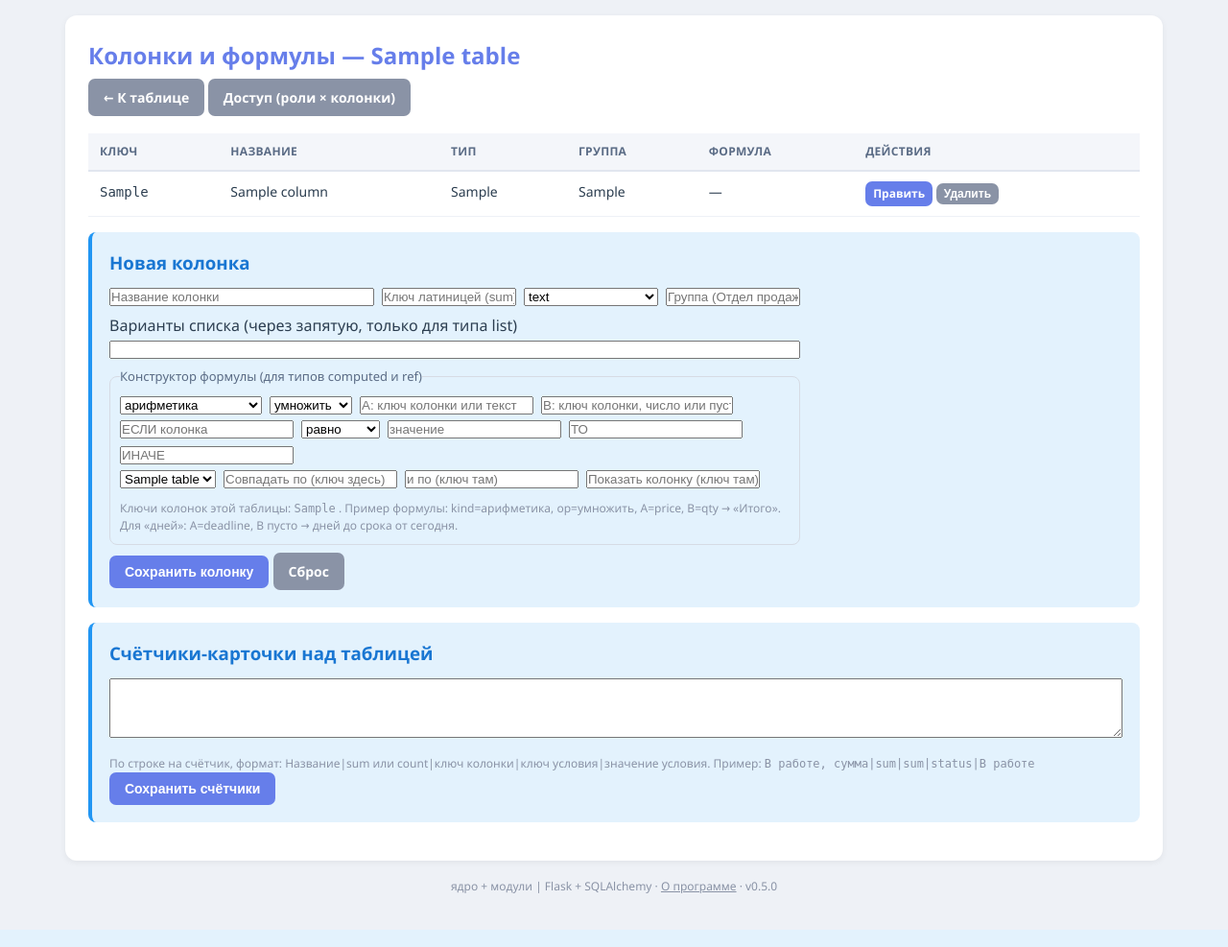
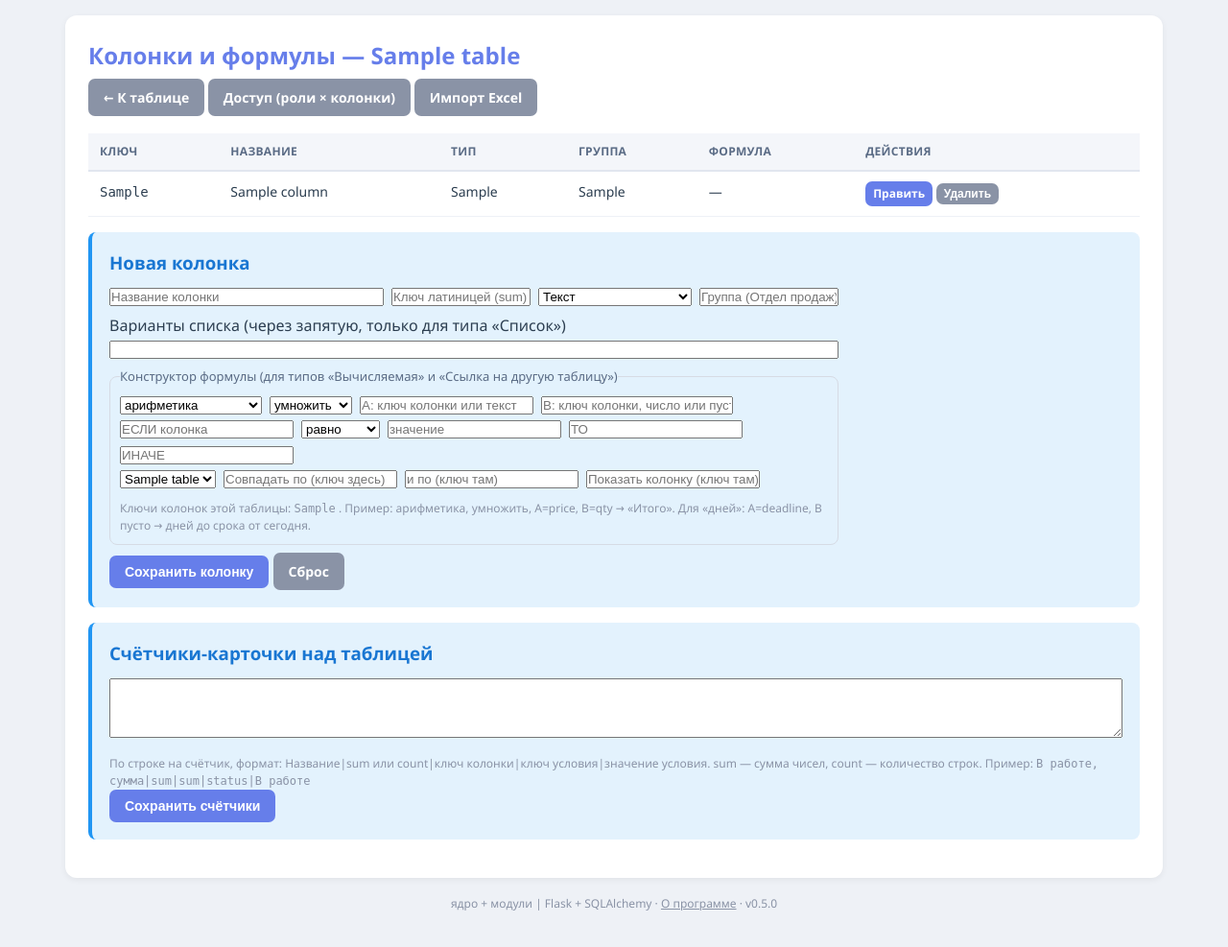
Before and after one commit to Dykus/modular-app, a Flask app: page /tables/1/cols in a window 1280 px wide. Shown: the part 186-1173 px from the top of the page at 96% size. Before the commit the page ends 1117 px from the top, so only its background shows below. Run offline with Flask 3, Linux system fonts and the light colour scheme; tables that the repository leaves empty hold one stand-in row (values such as "Sample post"); parts of the project's set-up code (start-up, migrations or seed data) failed here and were passed over.

Commit message:
Конструктор: импорт Excel по заголовкам, русские типы колонок (0.10.1)

```diff
--- a/modules/tables/routes.py
+++ b/modules/tables/routes.py
@@ -7,6 +7,16 @@ from modules.tables.models import CustomTable, TableColumn, TableRow, TableAcces
 from modules.tables.service import (jload, num, compute_value, user_access, role_access,
                                     can_edit_col, calc_counters, TRASH_DAYS)
 import json, os, datetime
+
+TYPE_LABELS = {
+    "text": "Текст",
+    "number": "Число",
+    "date": "Дата",
+    "list": "Список",
+    "computed": "Вычисляемая (формула)",
+    "ref": "Ссылка на другую таблицу",
+}
+TYPE_CHOICES = list(TYPE_LABELS.items())
 
 tables_bp = Blueprint("tables", __name__, url_prefix="/tables", template_folder="templates")
 
@@ -111,6 +121,89 @@ def view(tid):
                            counters=calc_counters(t, datas), logs=logs, tabs=visible_tables(),
                            trash_count=trash_count, can_edit_col=can_edit_col, trash_days=TRASH_DAYS)
 
+@tables_bp.route("/<int:tid>/import", methods=["GET", "POST"])
+@perm("tables.view")
+def import_xlsx(tid):
+    """Import .xlsx: sopostavlenie kolonok po zagolovkam, avtosozdanie nedostayushchih."""
+    t = CustomTable.query.get_or_404(tid)
+    m = user_access(tid, current_user)
+    if not (m["create"] or m["edit"] is None):
+        flash("Нет права создавать строки в этой таблице — импорт недоступен.")
+        return redirect(url_for("tables.view", tid=tid))
+    if request.method == "POST":
+        f = request.files.get("file")
+        if f is None or not f.filename:
+            flash("Выберите файл .xlsx")
+            return redirect(url_for("tables.import_xlsx", tid=tid))
+        try:
+            import openpyxl
+            wb = openpyxl.load_workbook(f.stream, data_only=True, read_only=True)
+        except Exception as e:
+            flash("Не удалось прочитать файл: " + str(e)[:200])
+            return redirect(url_for("tables.import_xlsx", tid=tid))
+        sheet_name = (request.form.get("sheet") or "").strip()
+        if sheet_name and sheet_name in wb.sheetnames:
+            ws = wb[sheet_name]
+        else:
+            ws = wb[wb.sheetnames[0]]
+        try:
+            header_row = max(1, int(request.form.get("header_row") or 1))
+        except Exception:
+            header_row = 1
+        make_cols = bool(request.form.get("make_cols"))
+        allrows = list(ws.iter_rows(values_only=True))
+        used_sheet = ws.title
+        wb.close()
+        if len(allrows) < header_row:
+            flash("В листе «" + used_sheet + "» нет строк.")
+            return redirect(url_for("tables.import_xlsx", tid=tid))
+        headers = [str(x).strip() if x is not None else "" for x in allrows[header_row - 1]]
+        cols = cols_of(tid)
+        by_title = {c.title.strip().lower(): c for c in cols}
+        created_cols = 0
+        mapping = []
+        for i, h in enumerate(headers):
+            if not h:
+                continue
+            c = by_title.get(h.lower())
+            if c is None and make_cols:
+                keys = {c2.key for c2 in cols}
+                key = "col%d" % (i + 1)
+                while key in keys:
+                    key += "x"
+                mx = db.session.query(db.func.max(TableColumn.order)).filter_by(table_id=tid).scalar() or 0
+                c = TableColumn(table_id=tid, key=key, title=h, col_type="text", order=mx + 1)
+                db.session.add(c); db.session.flush()
+                cols.append(c); by_title[h.lower()] = c
+                created_cols += 1
+            if c is not None:
+                mapping.append((i, c.key))
+        db.session.commit()
+        added = 0
+        for r in allrows[header_row:]:
+            if all((x is None or str(x).strip() == "") for x in r):
+                continue
+            data = {}
+            for i, key in mapping:
+                v = r[i] if i < len(r) else None
+                if v is None:
+                    data[key] = ""
+                elif isinstance(v, (datetime.datetime, datetime.date)):
+                    data[key] = v.strftime("%d.%m.%Y")
+                else:
+                    data[key] = str(v).strip()
+            row = TableRow(table_id=tid, data=json.dumps(data, ensure_ascii=False),
+                           created_by=who() + " (импорт)")
+            db.session.add(row); db.session.flush()
+            db.session.add(CellLog(table_id=tid, row_id=row.id, column_key="*",
+                                   old_value="", new_value="строка создана импортом Excel",
+                                   who=who()))
+            added += 1
+        db.session.commit()
+        flash("Импорт завершён (лист «" + used_sheet + "»): строк добавлено " + str(added) + ", колонок создано " + str(created_cols) + ".")
+        return redirect(url_for("tables.view", tid=tid))
+    return render_template("tables/import.html", t=t)
+
 @tables_bp.route("/<int:tid>/row/<rid>")
 @perm("tables.view")
 def row_edit(tid, rid):
@@ -210,13 +303,17 @@ def cols(tid):
     cid = request.args.get("cid", type=int)
     if cid:
         col = TableColumn.query.get_or_404(cid)
+    f = jload(col.formula, {}) if col else {}
+    opt_text = ", ".join(jload(col.options, [])) if col else ""
     all_tables = CustomTable.query.order_by(CustomTable.order, CustomTable.id).all()
     lines = []
     for c in jload(t.counters, []):
         lines.append("|".join([c.get("title", ""), c.get("func", "sum"), c.get("col", ""),
                                c.get("wcol", ""), c.get("wval", "")]))
-    return render_template("tables/cols.html", t=t, cols=cols_of(tid), col=col,
-                           all_tables=all_tables, counters_text="\n".join(lines))
+    return render_template("tables/cols.html", t=t, cols=cols_of(tid), col=col, f=f,
+                           opt_text=opt_text, all_tables=all_tables,
+                           counters_text="\n".join(lines),
+                           TYPE_LABELS=TYPE_LABELS, TYPE_CHOICES=TYPE_CHOICES)
 
 @tables_bp.route("/<int:tid>/col/save", methods=["POST"])
 @perm("tables.manage")
--- a/modules/tables/templates/tables/cols.html
+++ b/modules/tables/templates/tables/cols.html
@@ -3,12 +3,15 @@
 {% block content %}
 <div class="welcome"><h2>Колонки и формулы — {{ t.title }}</h2>
 <p><a class="btn gray" href="{{ url_for('tables.view', tid=t.id) }}">← К таблице</a>
-<a class="btn gray" href="{{ url_for('tables.access', tid=t.id) }}">Доступ (роли × колонки)</a></p></div>
+<a class="btn gray" href="{{ url_for('tables.access', tid=t.id) }}">Доступ (роли × колонки)</a>
+<a class="btn gray" href="{{ url_for('tables.import_xlsx', tid=t.id) }}">Импорт Excel</a></p></div>
 <table>
 <thead><tr><th>Ключ</th><th>Название</th><th>Тип</th><th>Группа</th><th>Формула</th><th>Действия</th></tr></thead>
 <tbody>
 {% for c in cols %}
-<tr><td><code>{{ c.key }}</code></td><td>{{ c.title }}</td><td>{{ c.col_type }}</td><td>{{ c.grp or '—' }}</td>
+<tr><td><code>{{ c.key }}</code></td><td>{{ c.title }}</td>
+<td>{{ TYPE_LABELS.get(c.col_type, c.col_type) }}</td>
+<td>{{ c.grp or '—' }}</td>
 <td>{% if c.col_type in ('computed','ref') %}<code>{{ c.formula }}</code>{% else %}—{% endif %}</td>
 <td><a class="btn" style="padding:4px 8px;font-size:12px" href="{{ url_for('tables.cols', tid=t.id, cid=c.id) }}">Править</a>
 <form method="post" style="display:inline" action="{{ url_for('tables.col_delete', tid=t.id) }}" onsubmit="return confirm('Удалить колонку?')"><input type="hidden" name="id" value="{{ c.id }}"><button class="btn gray" style="padding:4px 8px;font-size:12px">Удалить</button></form></td></tr>
@@ -18,42 +21,58 @@
 
 <div class="info">
 <h3>{{ 'Правка колонки: ' ~ col.title if col else 'Новая колонка' }}</h3>
-<form method="post" action="{{ url_for('tables.col_save', tid=t.id) }}" style="display:flex;flex-direction:column;gap:8px;max-width:720px">
+<form method="post" action="{{ url_for('tables.col_save', tid=t.id) }}" style="display:flex;flex-direction:column;gap:8px;max-width:760px">
 {% if col %}<input type="hidden" name="id" value="{{ col.id }}">{% endif %}
 <div style="display:flex;gap:8px;flex-wrap:wrap">
 <input type="text" name="title" placeholder="Название колонки" value="{{ col.title if col else '' }}" required style="flex:2;min-width:200px">
 <input type="text" name="key" placeholder="Ключ латиницей (sum)" value="{{ col.key if col else '' }}" required style="flex:1;min-width:140px">
-<select name="col_type" style="flex:1;min-width:140px">
-{% for tp in ['text','number','date','list','computed','ref'] %}
-<option value="{{ tp }}" {{ 'selected' if col and col.col_type==tp }}>{{ tp }}</option>
+<select name="col_type" style="flex:1;min-width:160px">
+{% for val, lab in TYPE_CHOICES %}
+<option value="{{ val }}" {{ 'selected' if col and col.col_type == val }}>{{ lab }}</option>
 {% endfor %}
 </select>
 <input type="text" name="grp" placeholder="Группа (Отдел продаж)" value="{{ col.grp if col else '' }}" style="flex:1;min-width:140px">
 </div>
-<label>Варианты списка (через запятую, только для типа list)
-<input type="text" name="options" value="{{ col.options.replace('[','').replace(']','').replace('&quot;','') if col and col.col_type=='list' else '' }}" style="width:100%;margin-top:4px"></label>
+<label>Варианты списка (через запятую, только для типа «Список»)
+<input type="text" name="options" value="{{ opt_text }}" style="width:100%;margin-top:4px"></label>
 <fieldset style="border:1px solid #d6dbe4;border-radius:8px;padding:10px">
-<legend style="font-size:13px;color:#5a6b85">Конструктор формулы (для типов computed и ref)</legend>
+<legend style="font-size:13px;color:#5a6b85">Конструктор формулы (для типов «Вычисляемая» и «Ссылка на другую таблицу»)</legend>
 <div style="display:flex;gap:8px;flex-wrap:wrap">
-<select name="kind"><option value="arith">арифметика</option><option value="concat">склейка текста</option><option value="days">дней между дат</option><option value="if">ЕСЛИ…ТО…ИНАЧЕ</option></select>
-<select name="op"><option value="mul">умножить</option><option value="add">сложить</option><option value="sub">вычесть</option><option value="div">разделить</option></select>
-<input type="text" name="a" placeholder="A: ключ колонки или текст" style="min-width:160px">
-<input type="text" name="b" placeholder="B: ключ колонки, число или пусто=сегодня" style="min-width:200px">
+<select name="kind">
+<option value="arith" {{ 'selected' if f.get('kind')=='arith' }}>арифметика</option>
+<option value="concat" {{ 'selected' if f.get('kind')=='concat' }}>склейка текста</option>
+<option value="days" {{ 'selected' if f.get('kind')=='days' }}>дней между дат</option>
+<option value="if" {{ 'selected' if f.get('kind')=='if' }}>ЕСЛИ…ТО…ИНАЧЕ</option>
+</select>
+<select name="op">
+<option value="mul" {{ 'selected' if f.get('op')=='mul' }}>умножить</option>
+<option value="add" {{ 'selected' if f.get('op')=='add' }}>сложить</option>
+<option value="sub" {{ 'selected' if f.get('op')=='sub' }}>вычесть</option>
+<option value="div" {{ 'selected' if f.get('op')=='div' }}>разделить</option>
+</select>
+<input type="text" name="a" placeholder="A: ключ колонки или текст" value="{{ f.get('a', '') }}" style="min-width:160px">
+<input type="text" name="b" placeholder="B: ключ колонки, число или пусто=сегодня" value="{{ f.get('b', '') }}" style="min-width:200px">
 </div>
 <div style="display:flex;gap:8px;flex-wrap:wrap;margin-top:6px">
-<input type="text" name="if_col" placeholder="ЕСЛИ колонка" style="min-width:120px">
-<select name="if_op"><option value="eq">равно</option><option value="ne">не равно</option><option value="contains">содержит</option><option value="gt">больше</option><option value="lt">меньше</option></select>
-<input type="text" name="if_val" placeholder="значение" style="min-width:100px">
-<input type="text" name="then_v" placeholder="ТО" style="min-width:80px">
-<input type="text" name="else_v" placeholder="ИНАЧЕ" style="min-width:80px">
+<input type="text" name="if_col" placeholder="ЕСЛИ колонка" value="{{ f.get('col', '') }}" style="min-width:120px">
+<select name="if_op">
+<option value="eq" {{ 'selected' if f.get('if_op')=='eq' }}>равно</option>
+<option value="ne" {{ 'selected' if f.get('if_op')=='ne' }}>не равно</option>
+<option value="contains" {{ 'selected' if f.get('if_op')=='contains' }}>содержит</option>
+<option value="gt" {{ 'selected' if f.get('if_op')=='gt' }}>больше</option>
+<option value="lt" {{ 'selected' if f.get('if_op')=='lt' }}>меньше</option>
+</select>
+<input type="text" name="if_val" placeholder="значение" value="{{ f.get('value', '') }}" style="min-width:100px">
+<input type="text" name="then_v" placeholder="ТО" value="{{ f.get('then', '') }}" style="min-width:80px">
+<input type="text" name="else_v" placeholder="ИНАЧЕ" value="{{ f.get('else', '') }}" style="min-width:80px">
 </div>
 <div style="display:flex;gap:8px;flex-wrap:wrap;margin-top:6px">
-<select name="ref_table">{% for x in all_tables %}<option value="{{ x.id }}" {{ 'selected' if col and col.formula and (x.id|string) in col.formula }}>{{ x.title }}</option>{% endfor %}</select>
-<input type="text" name="match_local" placeholder="Совпадать по (ключ здесь)" style="min-width:160px">
-<input type="text" name="match_remote" placeholder="и по (ключ там)" style="min-width:140px">
-<input type="text" name="show" placeholder="Показать колонку (ключ там)" style="min-width:170px">
+<select name="ref_table">{% for x in all_tables %}<option value="{{ x.id }}" {{ 'selected' if f.get('ref_table') == x.id }}>{{ x.title }}</option>{% endfor %}</select>
+<input type="text" name="match_local" placeholder="Совпадать по (ключ здесь)" value="{{ f.get('match_local', '') }}" style="min-width:160px">
+<input type="text" name="match_remote" placeholder="и по (ключ там)" value="{{ f.get('match_remote', '') }}" style="min-width:140px">
+<input type="text" name="show" placeholder="Показать колонку (ключ там)" value="{{ f.get('show', '') }}" style="min-width:170px">
 </div>
-<p class="note">Ключи колонок этой таблицы: {% for c in cols %}<code>{{ c.key }}</code> {% endfor %}. Пример формулы: kind=арифметика, op=умножить, A=price, B=qty → «Итого». Для «дней»: A=deadline, B пусто → дней до срока от сегодня.</p>
+<p class="note">Ключи колонок этой таблицы: {% for c in cols %}<code>{{ c.key }}</code> {% endfor %}. Пример: арифметика, умножить, A=price, B=qty → «Итого». Для «дней»: A=deadline, B пусто → дней до срока от сегодня.</p>
 </fieldset>
 <div><button class="btn" type="submit">Сохранить колонку</button>
 <a class="btn gray" href="{{ url_for('tables.cols', tid=t.id) }}">Сброс</a></div>
@@ -64,7 +83,7 @@
 <h3>Счётчики-карточки над таблицей</h3>
 <form method="post" action="{{ url_for('tables.counters_save', tid=t.id) }}">
 <textarea name="counters" rows="4" style="width:100%">{{ counters_text }}</textarea>
-<p class="note">По строке на счётчик, формат: Название|sum или count|ключ колонки|ключ условия|значение условия. Пример: <code>В работе, сумма|sum|sum|status|В работе</code></p>
+<p class="note">По строке на счётчик, формат: Название|sum или count|ключ колонки|ключ условия|значение условия. sum — сумма чисел, count — количество строк. Пример: <code>В работе, сумма|sum|sum|status|В работе</code></p>
 <button class="btn" type="submit">Сохранить счётчики</button>
 </form>
 </div>
--- a/modules/tables/templates/tables/view.html
+++ b/modules/tables/templates/tables/view.html
@@ -6,6 +6,7 @@
 </div>
 <div class="welcome"><h2>{{ t.title }}</h2><p>
 <a class="btn" href="{{ url_for('tables.row_edit', tid=t.id, rid='new') }}">+ Строка</a>
+<a class="btn gray" href="{{ url_for('tables.import_xlsx', tid=t.id) }}">Импорт Excel</a>
 <a class="btn gray" href="{{ url_for('tables.view', tid=t.id) }}">Строки</a>
 <a class="btn gray" href="{{ url_for('tables.view', tid=t.id, mode='trash') }}">Корзина ({{ trash_count }})</a>
 <a class="btn gray" href="{{ url_for('tables.view', tid=t.id, mode='history') }}">История клеток</a>
```
Also changed, not shown: modules/tables/templates/tables/import.html (added, +28 -0 lines).
